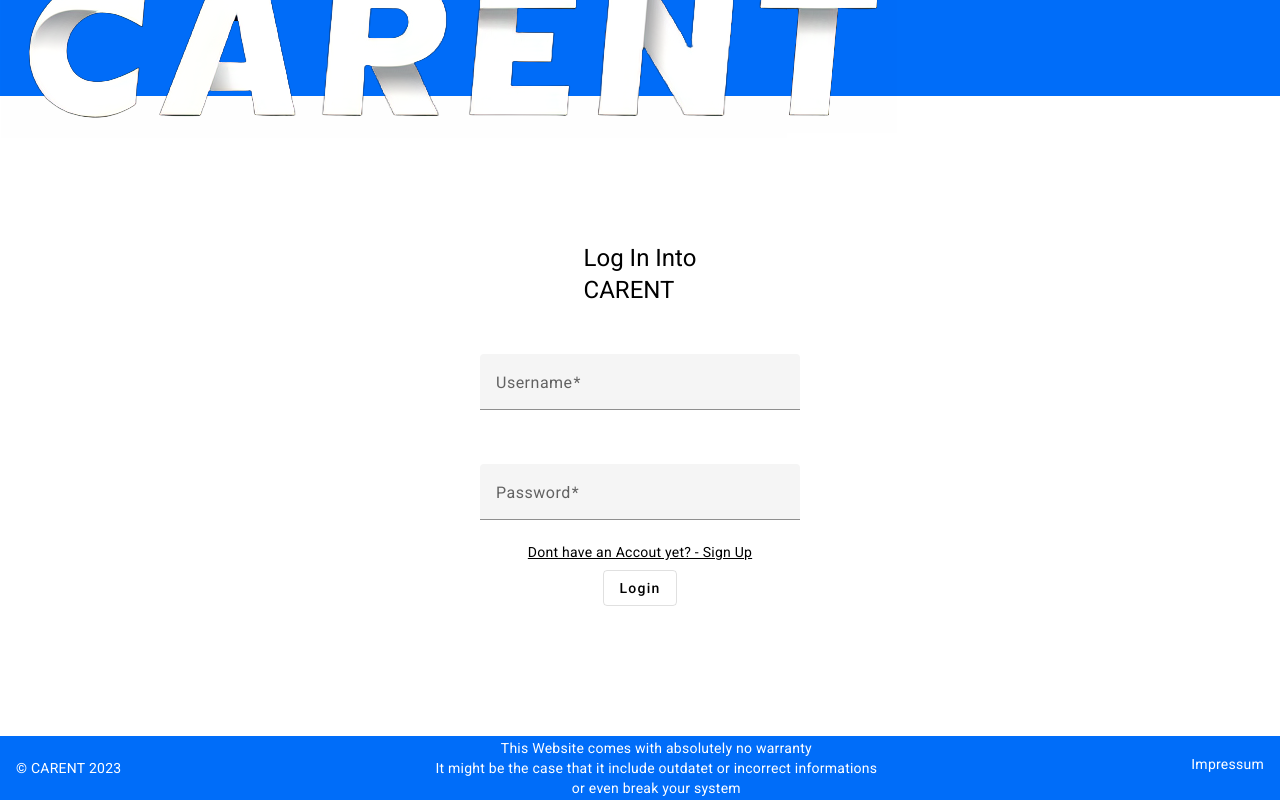
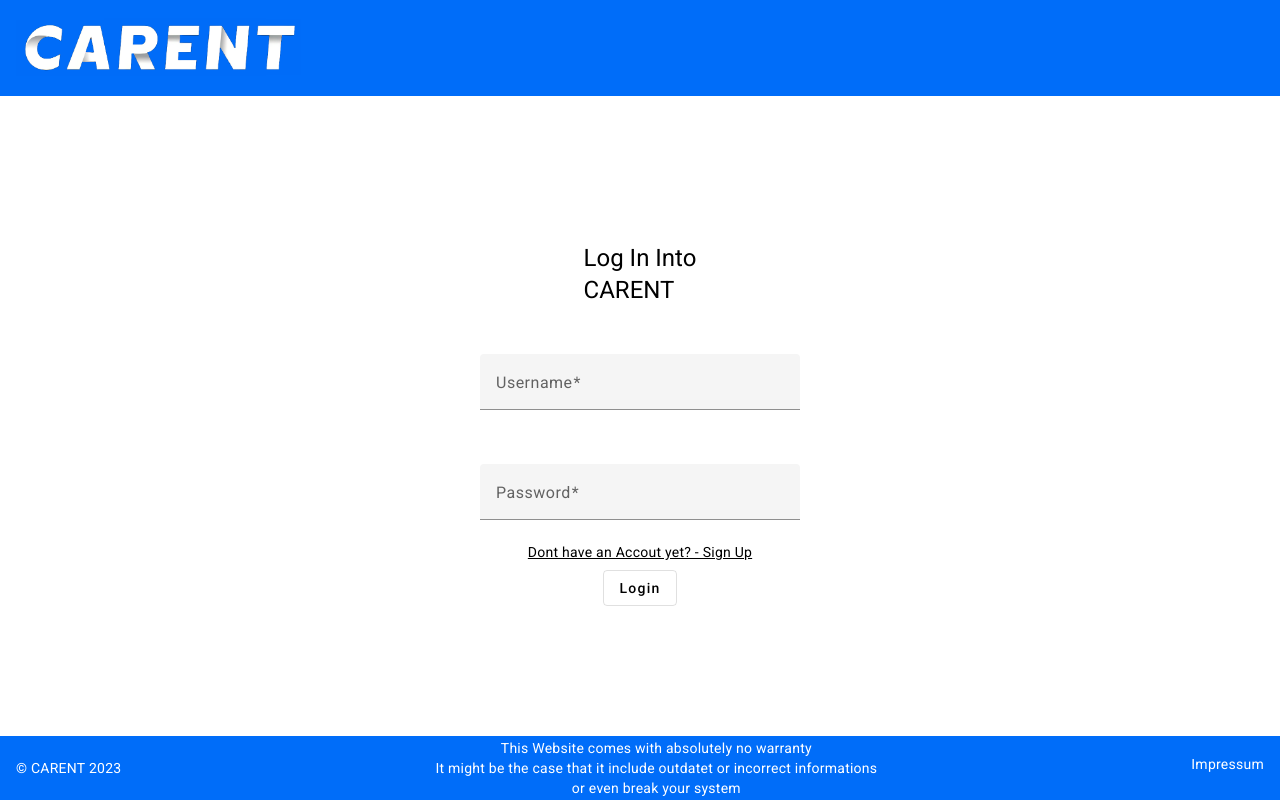
Before and after one commit to bbzblit/m426-ui, an Angular app: page /login in a window 1280 px wide. Built offline with nearby package versions, Linux system fonts and the light colour scheme; no server answers.

Commit message:
ajust logo

```diff
--- a/src/app/app.component.html
+++ b/src/app/app.component.html
@@ -1,5 +1,5 @@
 <header id="root-header">
-  <img src="/assets/logo.png" alt="">
+  <img style="width: 18rem; margin-left: 1rem;" src="/assets/logo.png" alt="">
   <div id="root-button-wrapper">
     <app-menu></app-menu>
     <app-logout></app-logout>
```
